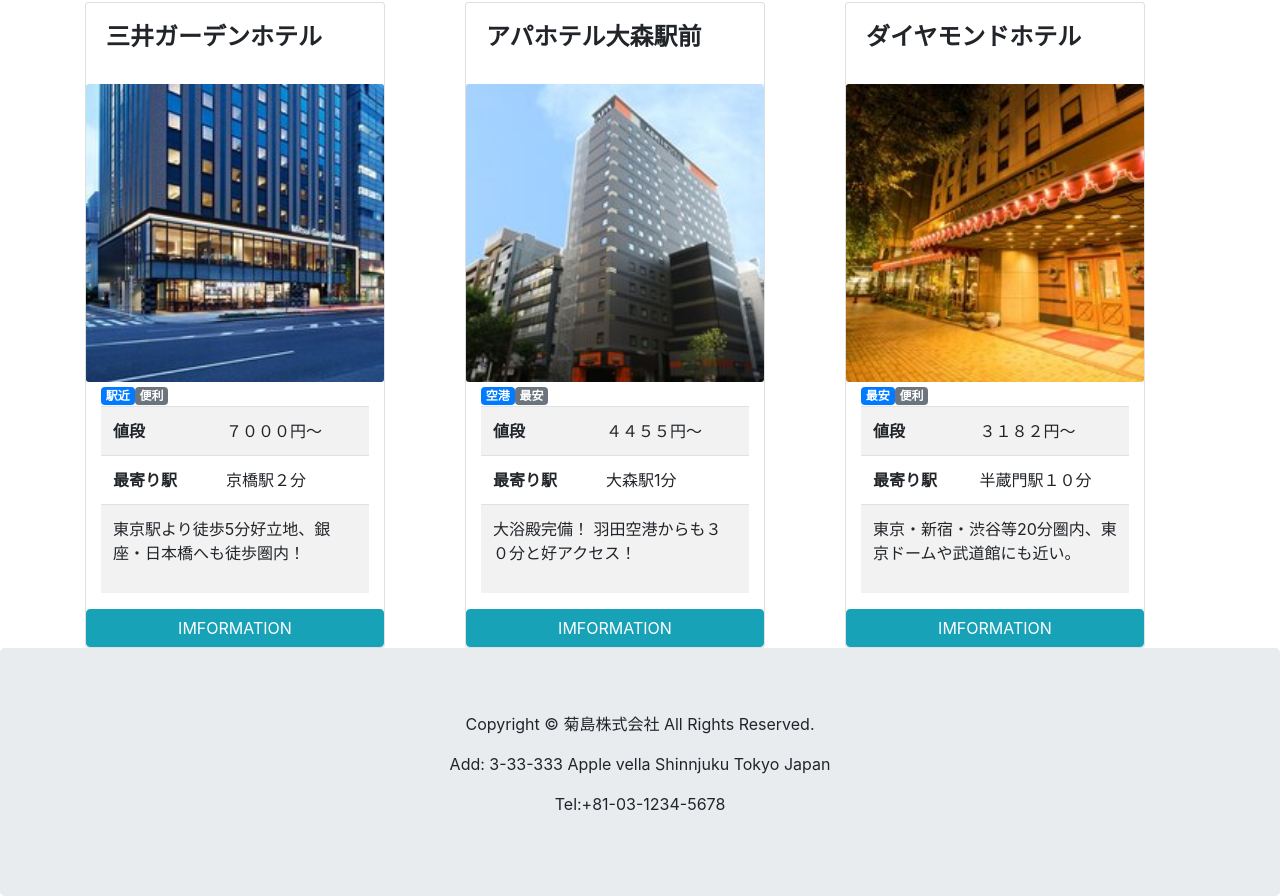
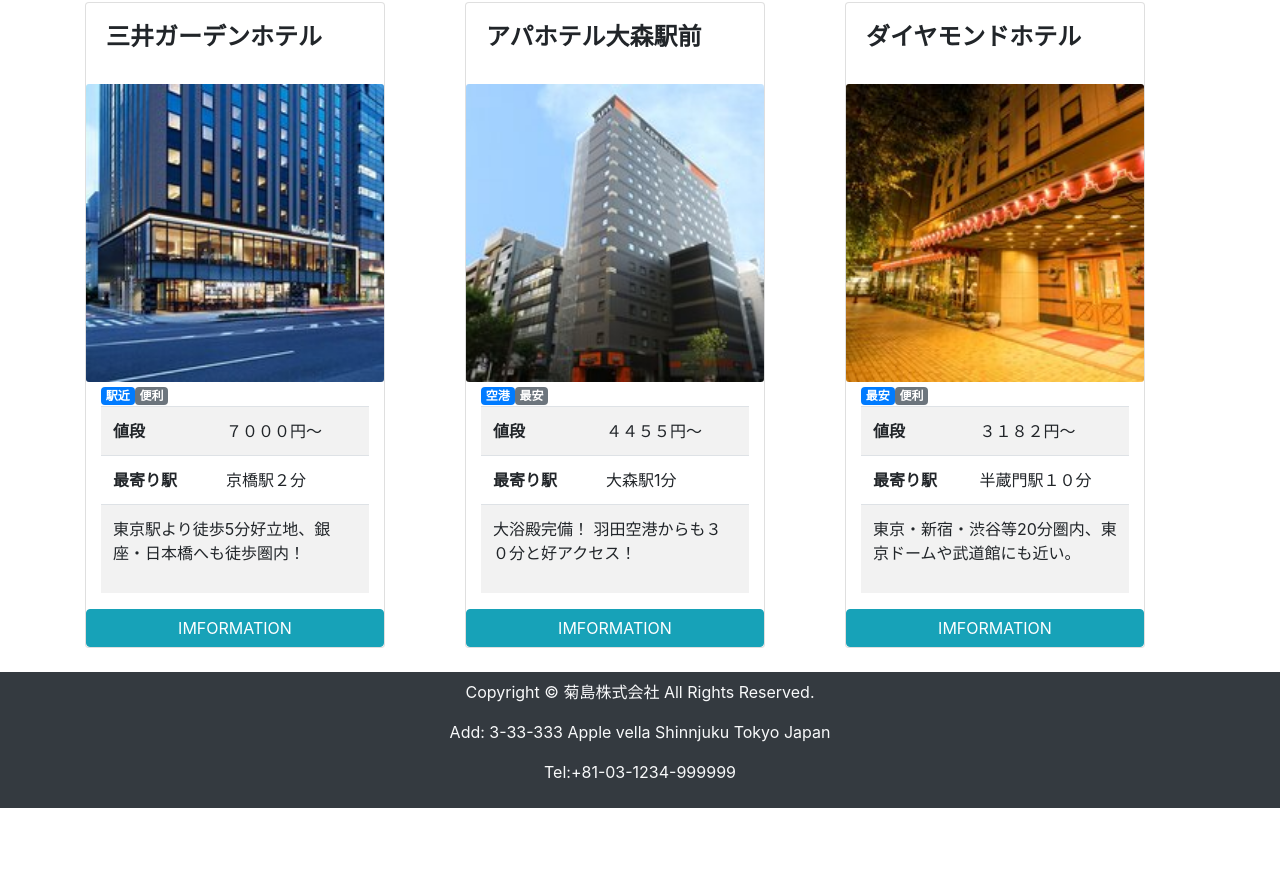
Before and after one commit to gansel7200/vella, a plain HTML site: page index.html in a window 1280 px wide. Shown: the part 948-1844 px from the top of the page. After the commit the page ends 1756 px from the top, so only its background shows below. Drawn offline with nearby package versions, Linux system fonts and the light colour scheme.

Commit message:
fix by Tai

```diff
--- a/index.html
+++ b/index.html
@@ -32,12 +32,11 @@
           <p>東京隨便住       Escape to Japan</p>
       </div>
 
-<nav class="navbar navbar-expand-sm bg-dark navbar-dark nav justify-content-center">
+      <nav class="navbar navbar-expand-lg bg-info navbar-dark nav justify-content-center">
           <a class="navbar-brand" href="#">首頁</a>
             <button class="navbar-toggler" type="button" data-toggle="collapse" data-target="#collapsibleNavbar">
               <span class="navbar-toggler-icon"></span>
             </button>
-
 
           <ul class="navbar-nav">
                 <li>
@@ -69,7 +68,6 @@
                 <li class="nav-item">
                 <a class="nav-link" href="#">預約</a>
                 </li>
-
               </ul>
 
         </nav>
@@ -80,6 +78,7 @@
         <div class="col-sm-4">
 
           <div class="card" style="width:300px">
+
             <div class="card-body">
               <h4 class="card-title">グランドアーク半蔵門</h4>
             </div>
@@ -336,9 +335,15 @@
 
   </body>
 
-<div class="jumbotron  text-center " style="margin-bottom:0">
-  <p>Copyright © 菊島株式会社 All Rights Reserved.</p>
+  <br>
+
+  <footer class="py-2 bg-dark text-light">
+    <div class="container text-center">
+        <P>Copyright © 菊島株式会社 All Rights Reserved.</P>
         <P> Add: 3-33-333 Apple vella Shinnjuku Tokyo Japan</P>
-  <P> Tel:+81-03-1234-5678</P>
-  <P>
+        <P> Tel:+81-03-1234-999999</P>
       </div>
+  </footer>
+
+
+</html>
```
Also changed, not shown: 1 other file. Lines whose indentation alone changed are shown as unchanged.
